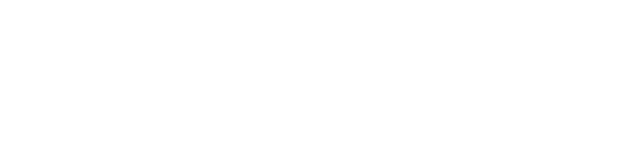
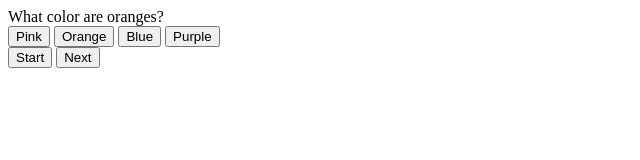
Before and after one commit to Amanherach/04-Code-Quiz, a plain HTML site: page index.html in a window 1280 px wide. Shown: the whole page, without its empty margins (0-640 px from the left). Drawn offline with Linux system fonts and the light colour scheme.

Commit message:
Added questions

```diff
--- a/index.html
+++ b/index.html
@@ -6,7 +6,19 @@
     <title>Document</title>
 </head>
 <body>
-
+    <div class="container">
+        <div id="question-container" class="hide">
+            <div id="question">Question</div>
+            <div id="answer-buttons" class="btn-grid">
+                <button id="answer1" class="btn">Answer 1</button>
+                <button id="answer2" class="btn">Answer 2</button>
+                <button id="answer3" class="btn">Answer 3</button>
+                <button id="answer4" class="btn">Answer 4</button>
+            </div>
+        <div class="controls">
+            <button id="start-btn" class="start-btn btn">Start</button>
+            <button id="next-btn" class="next-btn btn hide">Next</button>
+    </div>
 </body>
 <script src="index.js"></script>
 </html>
--- a/index.js
+++ b/index.js
@@ -0,0 +1,60 @@
+var secondsLeft=30
+function timer () {
+    secondsLeft=secondsLeft -1
+    if(secondsLeft<=0){
+        clearInterval (handle)
+        alert("Times Up!")
+    }
+
+}
+var handle=setInterval(timer,1000)
+
+var questions=[
+    {
+        question:"What color are oranges?",
+        answers:[
+            "Pink","Orange","Blue","Purple"
+        ],
+        correctAnswer:1
+    },
+    {
+        question:"What color are oranges?",
+        answers:[
+            "Pink","Orange","Blue","Purple"
+        ],
+        correctAnswer:1
+    },
+    {
+        question:"What color are oranges?",
+        answers:[
+            "Pink","Orange","Blue","Purple"
+        ],
+        correctAnswer:1
+    },
+    {
+        question:"What color are oranges?",
+        answers:[
+            "Pink","Orange","Blue","Purple"
+        ],
+        correctAnswer:1
+    }
+]
+
+var currentQuestion=0
+
+
+function displayQuestion () {
+    var questionDisplay=document.getElementById("question")
+    var answer1Display=document.getElementById("answer1")
+    var answer2Display=document.getElementById("answer2")
+    var answer3Display=document.getElementById("answer3")
+    var answer4Display=document.getElementById("answer4")
+    questionDisplay.innerHTML=questions[currentQuestion].question
+    answer1Display.innerHTML=questions[currentQuestion].answers[0]
+    answer2Display.innerHTML=questions[currentQuestion].answers[1]
+    answer3Display.innerHTML=questions[currentQuestion].answers[2]
+    answer4Display.innerHTML=questions[currentQuestion].answers[3]
+}
+
+
+displayQuestion()
```
